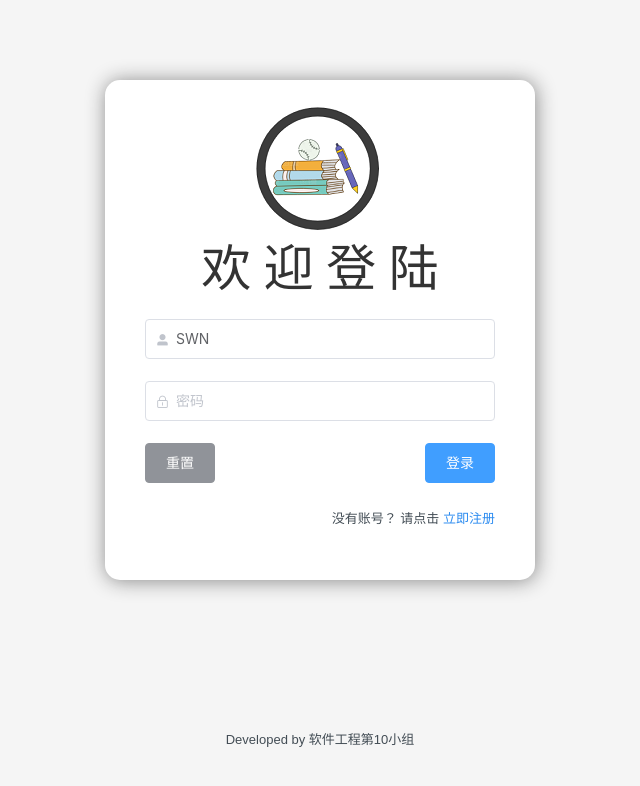
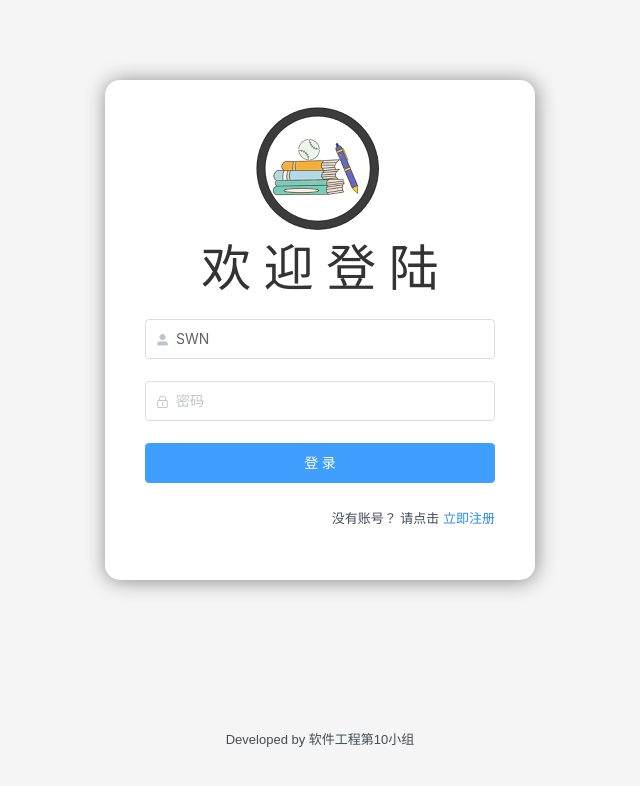
Before and after one commit to baby-lynch/thriftshop, a Vue app: page /shop#/login in a window 1280 px wide. Shown: the top 786 px of the page, without its empty margins (320-960 px from the left). Built offline with nearby package versions, Linux system fonts and the light colour scheme.

Commit message:
remove mock.js fake data and api

```diff
--- a/src/main.js
+++ b/src/main.js
@@ -13,7 +13,7 @@ Vue.prototype.$message = ElementUI.Message
 
 Vue.config.productionTip = false
 
-require('./mock/index.js')
+// require('./mock/index.js')
 
 Vue.use(ElementUI)
 
--- a/src/views/Item.vue
+++ b/src/views/Item.vue
@@ -33,7 +33,7 @@
           <hr>
           <span style="font-family:'等线(中文正文)'">{{itemInfo.brief}}</span>
           <hr>
-            <span style="font-family:'等线(中文正文)'"><i style="font-size:20px" class="el-icon-user-solid"></i> {{itemInfo.seller}}</span>
+            <span style="font-family:'等线(中文正文)'"><i style="font-size:20px" class="el-icon-user-solid"></i> {{itemInfo.seller.username}}</span>
             <span style="color:rgb(157,157,157); font-family:'等线(中文正文)'; float:right"> 浏览量 {{itemInfo.click}}</span>
             <br><br>
             <div style="margin-bottom:20px;">
--- a/src/views/Login.vue
+++ b/src/views/Login.vue
@@ -17,8 +17,7 @@
           </el-form-item>
           <!--按钮-->
           <el-form-item>
-            <el-button class="reset-btn" type="info" @click="resetLoginForm">重置</el-button>
-            <el-button class="login-btn" type="primary" @click="login">登录</el-button>
+            <el-button class="login-btn" type="primary" @click="login">登 录</el-button>
           </el-form-item>
           <div class="register-panel">
             <div class="register-question">没有账号？ 请点击 <router-link :to="{path:'/register'}"><a>立即注册</a></router-link> </div>
@@ -49,9 +48,6 @@ export default {
     }
   },
   methods: {
-    resetLoginForm () {
-      this.$refs.loginFormRef.resetFields()
-    },
     clearCookie () {
       var date = new Date()
       date.setTime(date.getTime())
@@ -68,14 +64,6 @@ export default {
         if (!valid) {
           this.$message.error('用户名或密码不能为空！')
         } else {
-          // const { data: res } = await this.$http.post('login', this.loginForm)
-          // if (res.meta.status !== 200) {
-          // return this.$message.error('用户名或密码错误！')
-          // this.$message.success('登陆成功！')
-          // return this.$router.push('/shop')
-          // } else {
-          //   console.log(res)
-          // }
           const { data: res } = await this.$http.get('/LoginInfo', {
             params: {
               username: this.loginForm.username,
@@ -135,10 +123,7 @@ export default {
   padding-right: 40px;
 }
 .login-btn{
-  float:right;
-}
-.reset-btn{
-  float:left;
+  width:100%;
 }
 .register-panel{
   float: right;
--- a/src/views/Register.vue
+++ b/src/views/Register.vue
@@ -84,15 +84,14 @@ export default {
           { validator: checkPhone, trigger: 'blur' }
         ]
       }
-      // registerInfo: {
-      //   username: this.registerForm,
-      //   password: this.registerForm.checkPass,
-      //   phone: this.registerForm.phone
-      // }
     }
   },
   methods: {
-    async submitRegisterInfo () {
+    submitRegisterInfo () {
+      this.$refs.registerFormRef.validate(async valid => {
+        if (!valid) {
+          this.$message.error('请完善注册信息！')
+        } else {
           const { data: res } = await this.$http.post('UserCreate/', {
             username: this.registerForm.username,
             password: this.registerForm.checkPass,
@@ -100,7 +99,8 @@ export default {
           })
           this.$message.success('注册成功！')
           return this.$router.push('/login')
-      // console.log(res)
+        }
+      })
     }
   }
 }
--- a/src/views/Shop.vue
+++ b/src/views/Shop.vue
@@ -12,7 +12,7 @@
         <el-col :span="12">
           <div class="search" >
             <el-input v-model="searchInput" placeholder="请输入内容" @keydown.enter.native="search">
-              <el-button slot="append" type="primary" icon="el-icon-search" @click="search">搜索</el-button>
+              <el-button slot="append" icon="el-icon-search" @click="search">搜索</el-button>
             </el-input>
             </div>
         </el-col>
@@ -39,7 +39,9 @@
           <div>
             <div>
               <div style="color:rgb(212,77,68);font-size:20px">￥{{item.price}}</div>
-              <div style="text-align:center;display:inline-block"><p style="font-size:15px;font-family:'Helvetica';font-weight:bold">{{ item.name }}</p></div>
+              <div style="text-align:center;display:inline-block">
+                <p style="font-size:15px;font-family:'Helvetica';font-weight:bold">{{ item.name }}</p>
+              </div>
             </div>
             <div class="bottom-footer">
               <div class="sellerinfo">
@@ -102,17 +104,14 @@ export default {
       }
     },
     async search () {
-      const { data: res } = await this.$http.get('http://jp-tyo-dvm.sakurafrp.com:65096/api/GoodsSelect/', {
-        params: {
-          keyword: this.searchInput
-        }
-      })
-      this.showGoods = res
-      // for (let i = 0; i < this.goods.length; i++) {
-      //   if ((this.goods[i].name).search(this.searchInput) > 0) {
-      //     this.showGoods.push(this.goods[i])
-      //   }
-      // }
+      if (this.searchInput !== '') {
+        const { data: res } = await this.$http.get('/GoodsSelect', {
+          params: {
+            keyword: this.searchInput
+          }
+        })
+        this.showGoods = res
+      }
     }
   },
   created: function () {
```
Lines whose indentation alone changed are shown as unchanged.
